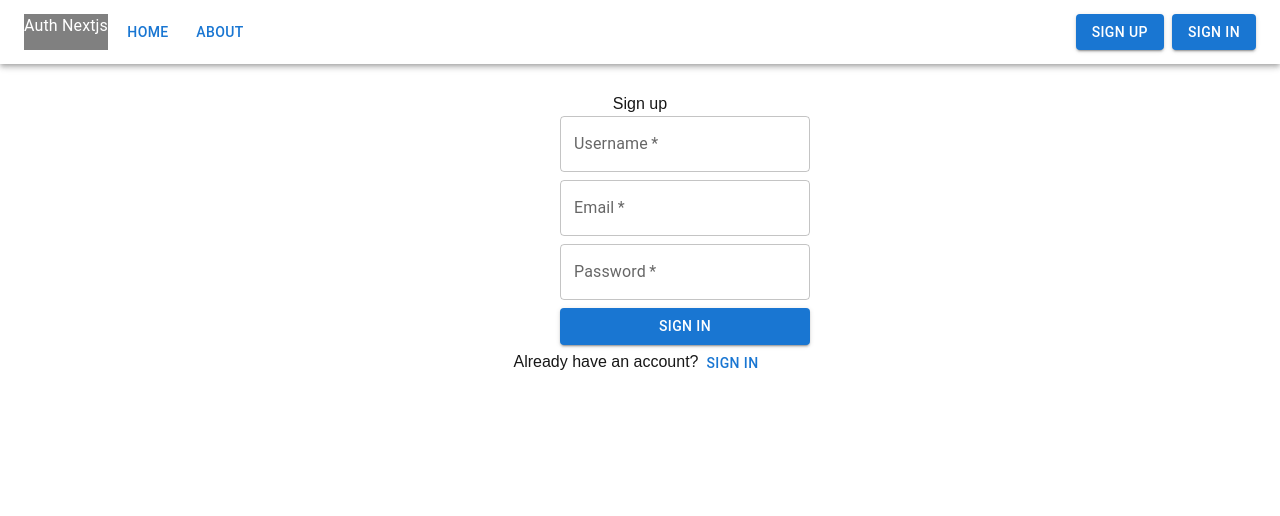
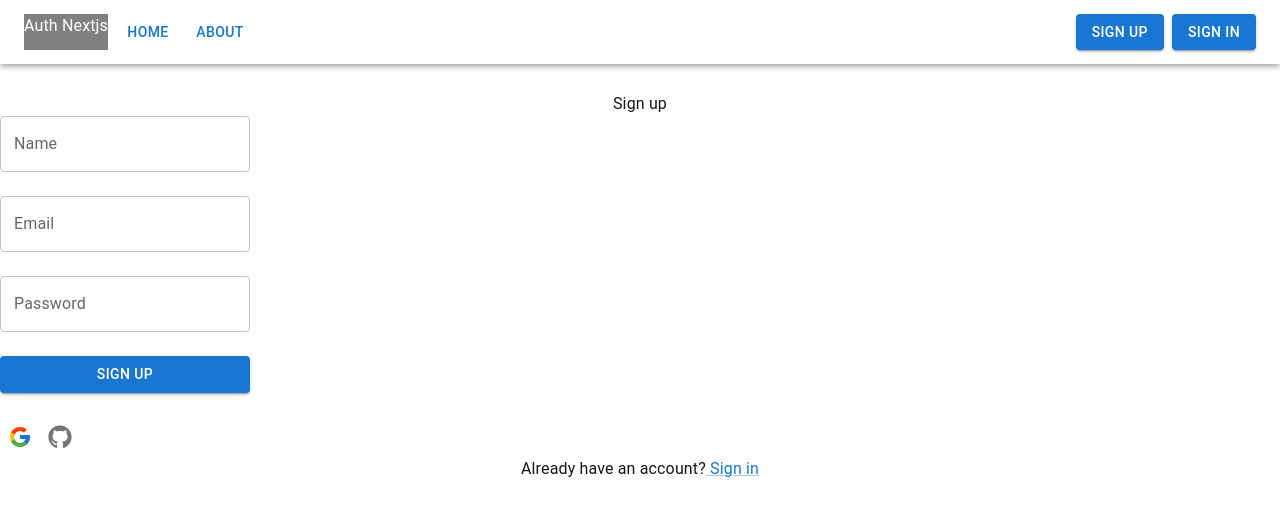
Before and after one commit to abdullahyazgi/Learn-AuthNextJs, a Next.js app: page /signup in a window 1280 px wide. Shown: the top 516 px of the page. Built offline with nearby package versions, Linux system fonts and the light colour scheme.

Commit message:
validation, server Action

```diff
--- a/package.json
+++ b/package.json
@@ -13,6 +13,7 @@
     "@emotion/styled": "^11.14.0",
     "@mui/icons-material": "^7.1.1",
     "@mui/material": "^7.1.1",
+    "@prisma/client": "^6.10.1",
     "bcryptjs": "^3.0.2",
     "next": "15.3.3",
     "next-auth": "^4.24.11",
@@ -32,6 +33,7 @@
     "@types/react-dom": "^19",
     "eslint": "^9",
     "eslint-config-next": "15.3.3",
+    "prisma": "^6.10.1",
     "tailwindcss": "^4",
     "typescript": "^5"
   }
--- /dev/null
+++ b/src/actions/auth.action.ts
@@ -0,0 +1,19 @@
+"use server";
+import { LoginSchema, SignupSchema } from "@/utils/validaitionSchemas";
+import { z } from "zod";
+
+// loginAction
+export const loginAction = async (data: z.infer<typeof LoginSchema>) => {
+  const validation = LoginSchema.safeParse(data);
+  if (!validation.success) return { error: "Invalid credentials" };
+  console.log(data);
+  return { success: "Logged in successfuly" };
+};
+
+// signupAction
+export const signupAction = async (data: z.infer<typeof SignupSchema>) => {
+  const validation = SignupSchema.safeParse(data);
+  if (!validation.success) return { error: "Invalid credentials" };
+  console.log(data);
+  return { success: "Sign up successfuly" };
+};
--- a/src/app/(auth)/login/LoginForm.tsx
+++ b/src/app/(auth)/login/LoginForm.tsx
@@ -1,33 +1,65 @@
 "use client";
-import { Box, Button, ButtonGroup, IconButton, Stack, TextField } from "@mui/material";
+import { Box, Button, ButtonGroup, IconButton, TextField } from "@mui/material";
 import Link from "next/link";
 import { FcGoogle } from "react-icons/fc";
 import { FaGithub } from "react-icons/fa";
+import { useState } from "react";
+import { LoginSchema } from "@/utils/validaitionSchemas";
+import Alert from "@/components/Alert";
+import { loginAction } from "@/actions/auth.action";
 
 const LoginForm = () => {
+  const [email, setEmail] = useState("");
+  const [password, setPassword] = useState("");
+  const [clientError, setClientError] = useState("");
+  const [serverError, setserverError] = useState("");
+  const [serverSuccess, setserverSuccess] = useState("");
+  const formSubmitHandler = (e: React.FormEvent) => {
+    e.preventDefault();
+    const validation = LoginSchema.safeParse({ email, password });
+    if (!validation.success)
+      return setClientError(validation.error.errors[0].message);
+    loginAction({ email, password }).then((result) => {
+      if(result?.error) setserverError(result.error);
+      if(result?.success) setserverSuccess(result.success);
+    });
+    setEmail("");
+    setPassword("");
+    setClientError("");
+  };
+
   return (
-    <form>
-      <Box>
-        <Stack spacing={1} width="250px" sx={{ marginLeft: "35rem" }}>
+    <Box
+      component="form"
+      onSubmit={formSubmitHandler}
+      sx={{
+        display: "flex",
+        flexDirection: "column",
+        gap: 2,
+        width: "250px",
+      }}
+    >
       <TextField
         id="email"
         label="Email"
         type="email"
         variant="outlined"
-            required
+        value={email}
+        onChange={(e) => setEmail(e.target.value)}
       />
       <TextField
         id="password"
         label="Password"
         type="password"
         variant="outlined"
-            required
+        value={password}
+        onChange={(e) => setPassword(e.target.value)}
       />
-          <Button variant="contained">
+      {clientError || serverError && <Alert type="error" message={clientError || serverError} />}
+      {serverSuccess && <Alert type="success" message={serverSuccess} />}
+      <Button variant="contained" type="submit">
         <Link href="#">Sign in</Link>
       </Button>
-        </Stack>
-      </Box>
       <ButtonGroup>
         <IconButton>
           <FcGoogle />
@@ -36,7 +68,7 @@ const LoginForm = () => {
           <FaGithub />
         </IconButton>
       </ButtonGroup>
-    </form>
+    </Box>
   );
 };
 
--- a/src/app/(auth)/login/page.tsx
+++ b/src/app/(auth)/login/page.tsx
@@ -1,23 +1,20 @@
-import Link from 'next/link';
-import React from 'react'
-import LoginForm from '@/app/(auth)/login/LoginForm';
-import { Button } from '@mui/material';
+import React from "react";
+import LoginForm from "@/app/(auth)/login/LoginForm";
+import { Box, Typography, Link } from "@mui/material";
 
 const loginPage = () => {
   return (
-    <section className="mt-7">
-      <div>
-        <h1>Sign in</h1>
-      </div>
+    <Box component="section" className="mt-7">
+      <Box component="div">
+        <Typography component="h1">Sign in</Typography>
+      </Box>
       <LoginForm />
-      <p>
+      <Typography component="p">
         Do not have an account?
-        <Button variant='text' color="primary">
-          <Link href="/signup">Sign up</Link>
-        </Button>
-      </p>
-    </section>
+        <Link href="/signup"> Sign up</Link>
+      </Typography>
+    </Box>
   );
-}
+};
 
 export default loginPage;
--- a/src/app/(auth)/signup/SignupForm.tsx
+++ b/src/app/(auth)/signup/SignupForm.tsx
@@ -1,39 +1,83 @@
 "use client";
-import { Box, Button, Stack, TextField } from "@mui/material";
+import { Box, Button, ButtonGroup, IconButton, TextField } from "@mui/material";
 import Link from "next/link";
+import { FcGoogle } from "react-icons/fc";
+import { FaGithub } from "react-icons/fa";
+import { useState } from "react";
+import { signupAction } from "@/actions/auth.action";
+import { SignupSchema } from "@/utils/validaitionSchemas";
+import Alert from "@/components/Alert";
 
 const SignupFom = () => {
+  const [email, setEmail] = useState("");
+  const [password, setPassword] = useState("");
+  const [name, setName] = useState("");
+  const [clientError, setClientError] = useState("");
+  const [serverError, setserverError] = useState("");
+  const [serverSuccess, setserverSuccess] = useState("");
+  const formSubmitHandler = (e: React.FormEvent) => {
+    e.preventDefault();
+    const user = { email, password, name };
+    const validation = SignupSchema.safeParse(user);
+    if (!validation.success)
+      return setClientError(validation.error.errors[0].message);
+    signupAction(user).then((result) => {
+      if (result?.error) setserverError(result.error);
+      if (result?.success) setserverSuccess(result.success);
+    });
+    setName("");
+    setEmail("");
+    setPassword("");
+    setClientError("");
+  };
+
   return (
-    <form>
-      <Box>
-        <Stack spacing={1} width="250px" sx={{ marginLeft: "35rem" }}>
+    <Box
+      component="form"
+      onSubmit={formSubmitHandler}
+      sx={{ display: "flex", flexDirection: "column", gap: 3, width: "250px" }}
+    >
       <TextField
-            id="Username"
-            label="Username"
+        id="name"
+        label="Name"
         type="text"
         variant="outlined"
-            required
+        value={name}
+        onChange={(e) => setName(e.target.value)}
       />
       <TextField
         id="email"
         label="Email"
         type="email"
         variant="outlined"
-            required
+        value={email}
+        onChange={(e) => setEmail(e.target.value)}
       />
       <TextField
         id="password"
         label="Password"
         type="password"
         variant="outlined"
-            required
+        value={password}
+        onChange={(e) => setPassword(e.target.value)}
       />
-          <Button variant="contained">
-            <Link href="#">Sign in</Link>
+      {clientError ||
+        (serverError && (
+          <Alert type="error" message={clientError || serverError} />
+        ))}
+      {serverSuccess && <Alert type="success" message={serverSuccess} />}
+      <Button variant="contained" type="submit">
+        <Link href="#">Sign up</Link>
       </Button>
-        </Stack>
+      <ButtonGroup>
+        <IconButton>
+          <FcGoogle />
+        </IconButton>
+        <IconButton>
+          <FaGithub />
+        </IconButton>
+      </ButtonGroup>
     </Box>
-    </form>
   );
 };
 
--- a/src/app/(auth)/signup/page.tsx
+++ b/src/app/(auth)/signup/page.tsx
@@ -1,22 +1,19 @@
-import { Button } from '@mui/material';
-import Link from 'next/link';
-import SignupFom from './SignupForm';
+import { Box, Typography, Link } from "@mui/material";
+import SignupFom from "./SignupForm";
 
 const SignupPage = () => {
   return (
-    <section className="mt-7">
-      <div>
-        <h1>Sign up</h1>
-      </div>
+    <Box component="section" className="mt-7">
+      <Box component="div">
+        <Typography component="h1">Sign up</Typography>
+      </Box>
       <SignupFom />
-      <p>
+      <Typography component="p">
         Already have an account?
-        <Button variant="text" color="primary">
-          <Link href="/login">Sign in</Link>
-        </Button>
-      </p>
-    </section>
+        <Link href="/login"> Sign in</Link>
+      </Typography>
+    </Box>
   );
-}
+};
 
 export default SignupPage;
--- /dev/null
+++ b/src/components/Alert.tsx
@@ -0,0 +1,26 @@
+import { Typography } from "@mui/material";
+import { BsExclamationTriangle, BsCheckCircle } from "react-icons/bs";
+
+interface AlertProps {
+  type: "success" | "error";
+  message: string;
+}
+
+const Alert = ({ type, message }: AlertProps) => {
+  const setColors = () => {
+    if(type === "error") return "bg-red-100 text-red-900 border-red-200";
+    return "bg-green-100 text-green-900 border-green-200";
+  }
+  return (
+    <Typography component="div" className={`rounded-md text-sm p-2 flex items-center my-1 border ${setColors()}`}>
+      {type === "error" ? (
+        <BsExclamationTriangle className="me-1" />
+      ) : (
+        <BsCheckCircle className="me-1" />
+      )}
+      {message}
+    </Typography>
+  );
+};
+
+export default Alert;
--- /dev/null
+++ b/src/utils/validaitionSchemas.ts
@@ -0,0 +1,19 @@
+import z from "zod";
+
+export const LoginSchema = z.object({
+  email: z.string().email({ message: "Invalid Email" }),
+  password: z
+    .string()
+    .min(6, { message: "Password must be al lest 6 characters long" }),
+});
+
+export const SignupSchema = z.object({
+  name: z.string({
+    required_error: "Name is required",
+    invalid_type_error:"Name must be of type string"
+  }).min(2, {message: "Name must be at lest 2 characters long"}),
+  email: z.string().email({ message: "Invalid Email" }),
+  password: z
+    .string()
+    .min(6, { message: "Password must be al latest 6 characters long" }),
+});
```
Also changed, not shown: 1 other file (tests, documents, lock files or other folders). Lines whose indentation alone changed are shown as unchanged.
